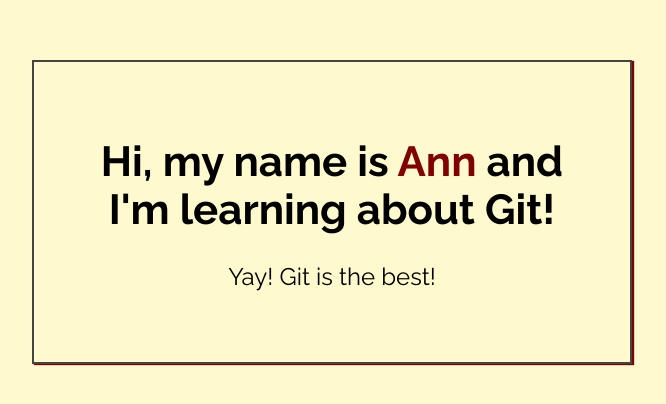
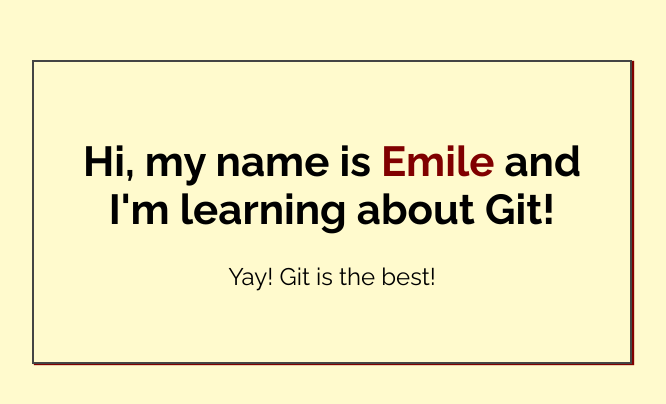
Before and after one commit to Emile-Massumov/My-first-repo, a plain HTML site: page index.html in a window 1280 px wide. Shown: the part 188-592 px from the top of the page, without its empty margins (308-974 px from the left). Drawn offline with Linux system fonts and the light colour scheme; files that its build step writes are made by us from their sources.

Commit message:
Added name to index.html

```diff
--- a/index.html
+++ b/index.html
@@ -14,7 +14,7 @@
 <body>
 
     <div class="greeting">
-        <h1>Hi, my name is <span class="highlight">Ann</span> and I'm learning about Git! </h1>
+        <h1>Hi, my name is <span class="highlight">Emile</span> and I'm learning about Git! </h1>
 
         <p>Yay! Git is the best!</p>
     </div>
```
